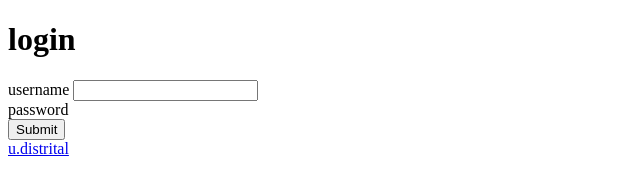
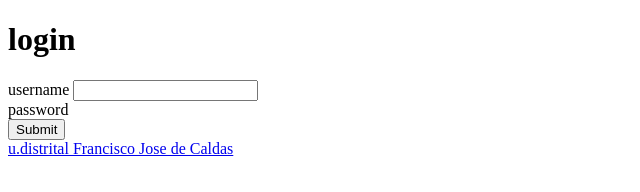
Before and after one commit to JuanSeSilvaCortez/demo-github-frontend, a plain HTML site: page index.html in a window 1280 px wide. Shown: the whole page, without its empty margins (0-640 px from the left). Drawn offline with Linux system fonts and the light colour scheme.

Commit message:
se agrego el nombre de la u

```diff
--- a/index.html
+++ b/index.html
@@ -18,7 +18,7 @@
       <input type="submit" />
     </form>
     <!-- TODO: obtener comentario -->
-    <a href="#">u.distrital</a>
+    <a href="#">u.distrital Francisco Jose de Caldas</a>
     <div class=""></div>
   </body>
 </html>
```
